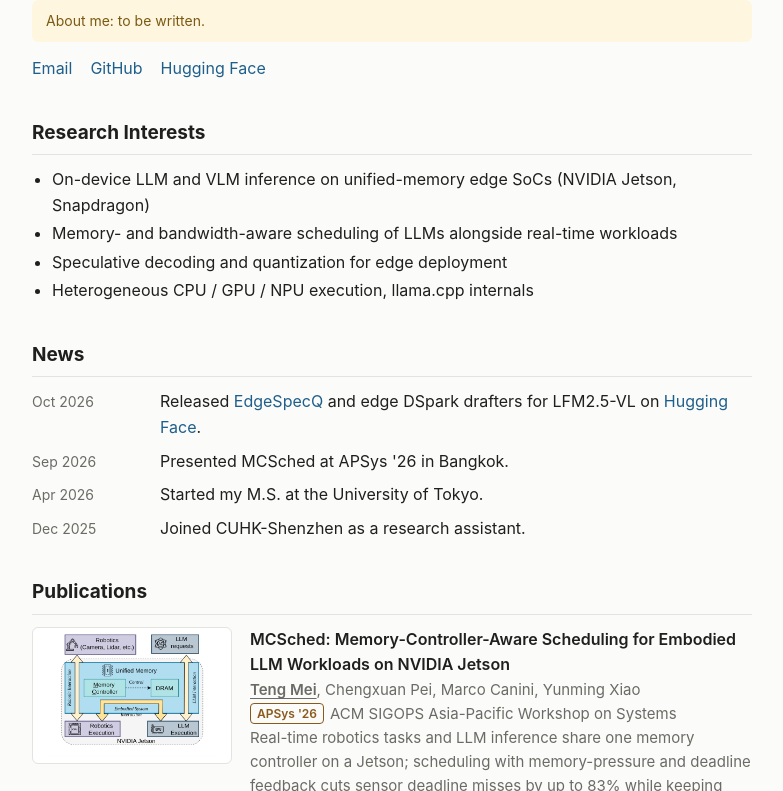
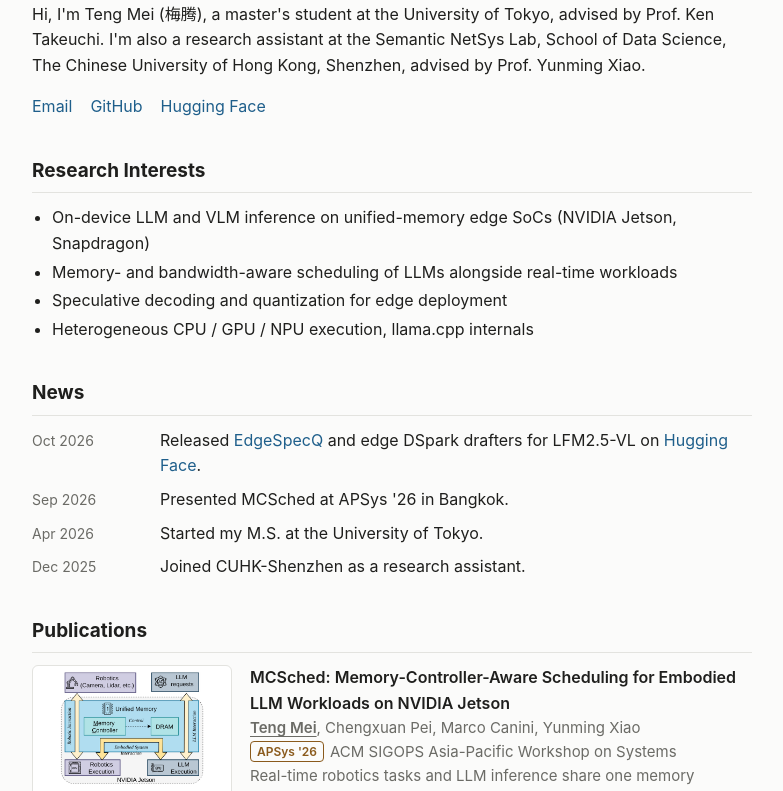
Before and after one commit to meitmt/meitmt.github.io, a plain HTML site: page index.html in a window 1280 px wide. Shown: the part 138-929 px from the top of the page, without its empty margins (248-1031 px from the left). Drawn offline with Linux system fonts and the light colour scheme.

Commit message:
Add the about-me introduction

```diff
--- a/index.html
+++ b/index.html
@@ -59,8 +59,9 @@
 <div class="tag">M.S. Student · On-Device LLM Systems</div>
 <h1>Teng Mei</h1>
 
-<!-- TODO: about me (who you are, what you work on, what you are looking for) -->
-<p class="todo">About me: to be written.</p>
+<p>Hi, I'm Teng Mei (梅腾), a master's student at the University of Tokyo, advised by Prof. Ken Takeuchi.
+  I'm also a research assistant at the Semantic NetSys Lab, School of Data Science, The Chinese University of
+  Hong Kong, Shenzhen, advised by Prof. Yunming Xiao.</p>
 
 <div class="links">
   <a href="mailto:mei347957756@gmail.com">Email</a>
```
